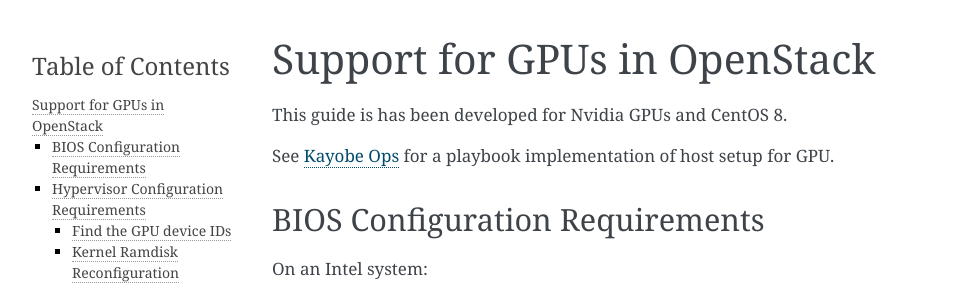
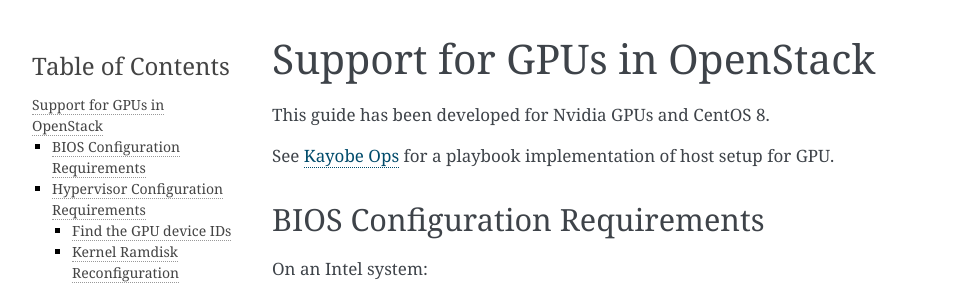
Before and after one commit to stackhpc/openstack-admin-guide, a Sphinx documentation site: the page built from source/gpus_in_openstack.rst, in a window 1280 px wide and 900 px high. Shown: the top 286 px of the window, without its empty margins (148-1111 px from the left). Built offline with Sphinx 7.4.7, drawn with Linux system fonts in a browser that asks for light colours; some of the changed text lies outside the part shown.

Commit message:
Feedback from Pierre

```diff
--- a/source/gpus_in_openstack.rst
+++ b/source/gpus_in_openstack.rst
@@ -4,7 +4,7 @@
 Support for GPUs in OpenStack
 =============================
 
-This guide is has been developed for Nvidia GPUs and CentOS 8.
+This guide has been developed for Nvidia GPUs and CentOS 8.
 
 See `Kayobe Ops <https://github.com/stackhpc/kayobe-ops>`_ for
 a playbook implementation of host setup for GPU.
```
Also changed, not shown: other parts of source/gpus_in_openstack.rst (+1 -1 lines).
